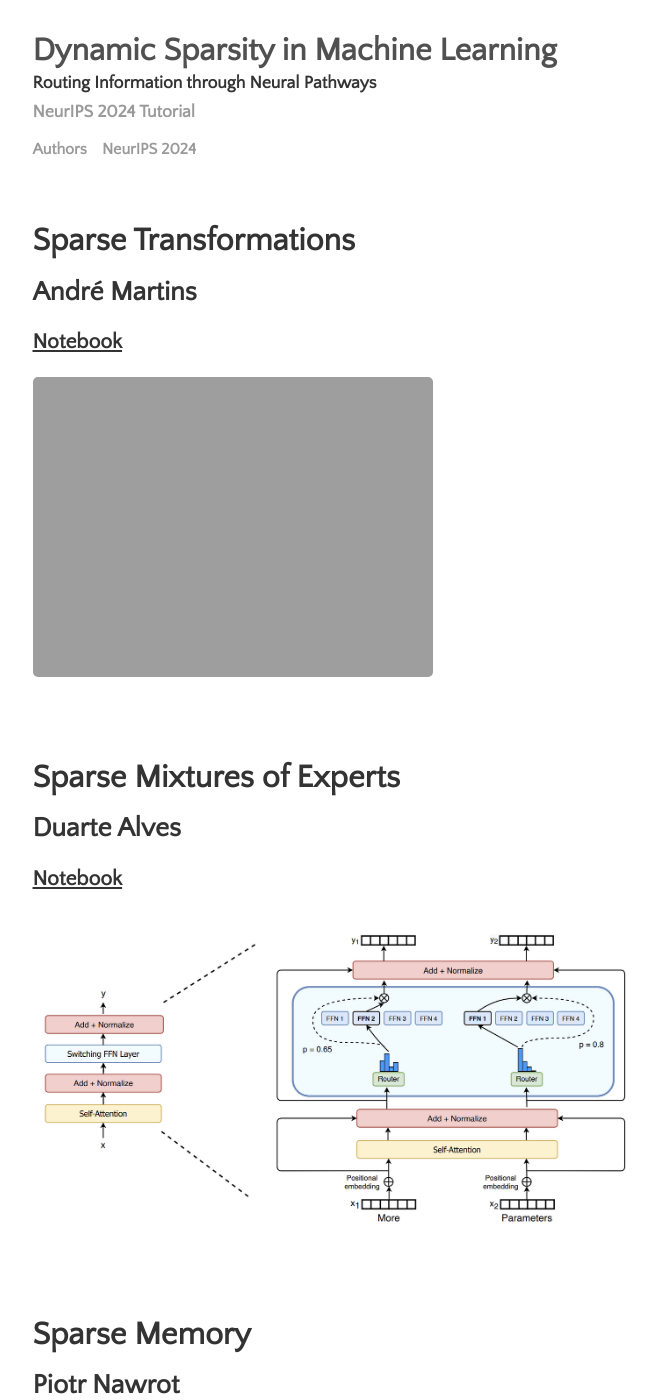
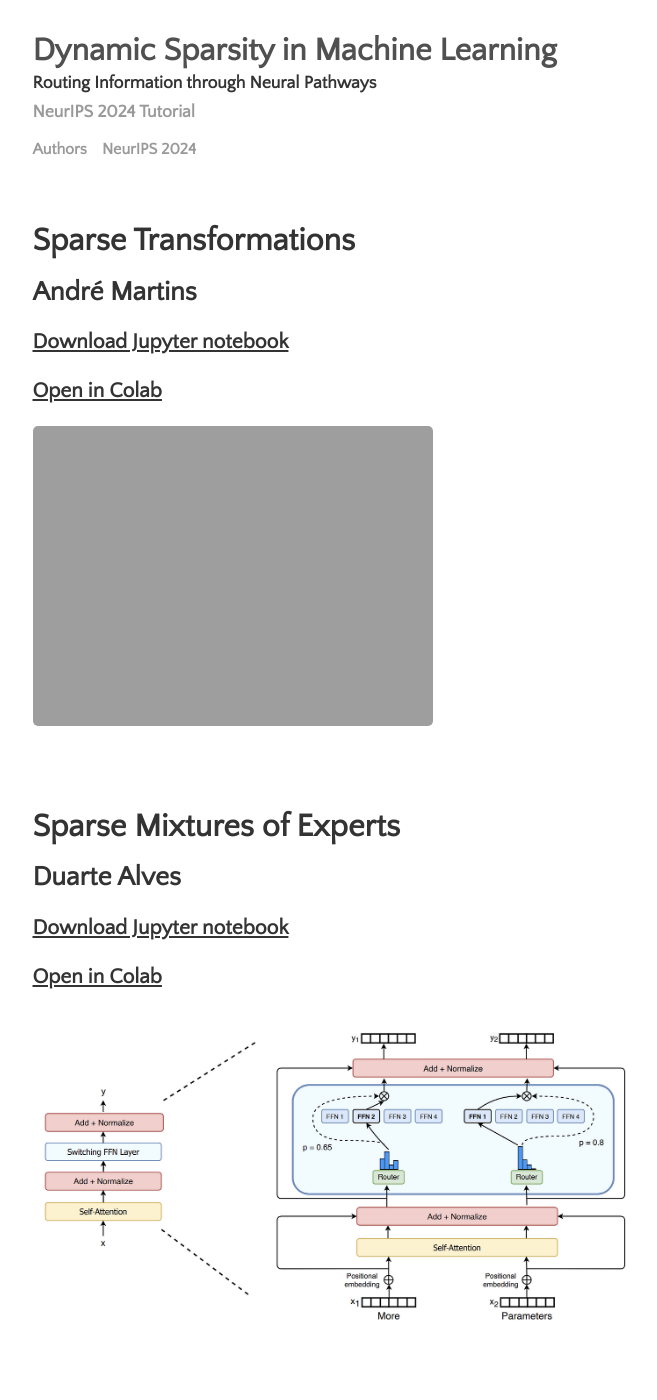
Before and after one commit to dynamic-sparsity/dynamic-sparsity.github.io, a Jekyll site: the page built from docs/index.html, in a window 1280 px wide and 1400 px high. Shown: the whole window, without its empty margins (300-957 px from the left). Built offline with Jekyll 4.4.1, drawn with Linux system fonts in a browser that asks for light colours; the list of posts is cut into pages by our own code; some of the changed text lies outside the part shown.

Commit message:
open colab

```diff
--- a/docs/_layouts/home.html
+++ b/docs/_layouts/home.html
@@ -12,7 +12,10 @@ layout: default
       {{ post.author }}
     </h2>
     <h3>
-      <a href="assets/notebooks/{{ post.notebook }}">Notebook</a>
+      <a href="assets/notebooks/{{ post.notebook }}">Download Jupyter notebook</a>
+    </h3>
+    <h3>
+      <a href="{{ post.colab }}">Open in Colab</a>
     </h3>
     {% if post.image %}
       <div>
```
Also changed, not shown: docs/_posts/2024-10-12-sparse-moe.md (+1 -0 lines), docs/_posts/2024-10-12-sparse-transformations.md (+1 -0 lines).
